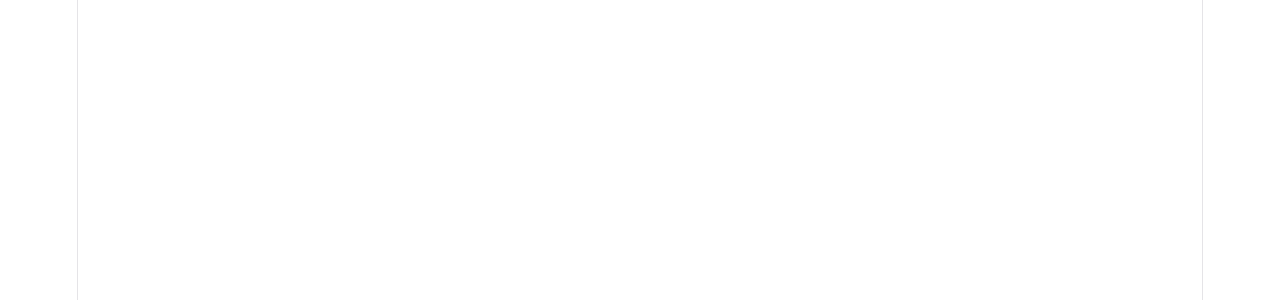
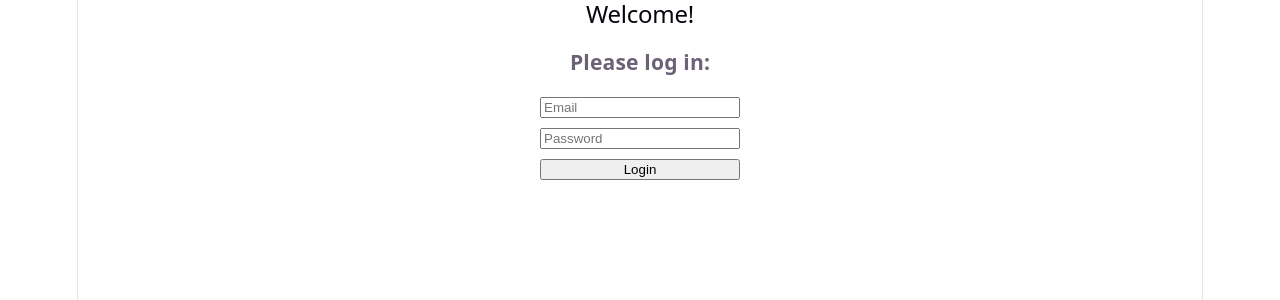
Before and after one commit to kkatalz/hiring-optimization-and-automatization-platform, a React (Vite) app in the folder frontend/: page / in a window 1280 px wide. Shown: the top 300 px of the page. Built offline with nearby package versions, Linux system fonts and the light colour scheme.

Commit message:
feat: implement login using axios instance and RTK (createAsyncThunk + extraReducers)

```diff
--- a/frontend/src/App.tsx
+++ b/frontend/src/App.tsx
@@ -1,5 +1,7 @@
+import { LoginForm } from './features/auth/LoginForm';
+
 function App() {
-  return <></>;
+  return <LoginForm />;
 }
 
 export default App;
--- /dev/null
+++ b/frontend/src/app/api.ts
@@ -0,0 +1,11 @@
+import axios from 'axios';
+
+const api = axios.create({
+  baseURL: 'http://localhost:3000',
+  headers: {
+    'Content-Type': 'application/json',
+  },
+  withCredentials: true,
+});
+
+export default api;
--- /dev/null
+++ b/frontend/src/features/auth/LoginForm.tsx
@@ -0,0 +1,67 @@
+import { useState } from 'react';
+import { useAppDispatch, useAppSelector } from '../../app/hooks';
+import { login } from './authSlice';
+
+interface LoginFields {
+  email: string;
+  password: string;
+}
+
+export const LoginForm = () => {
+  const dispatch = useAppDispatch();
+  const [loginFields, setLoginFields] = useState<LoginFields>({
+    email: '',
+    password: '',
+  });
+  const { status, user, error } = useAppSelector((state) => state.auth);
+
+  const handleChange = (e: React.ChangeEvent<HTMLInputElement>) => {
+    setLoginFields({ ...loginFields, [e.target.name]: e.target.value });
+  };
+
+  const handleSubmit = (e: React.FormEvent) => {
+    e.preventDefault();
+    dispatch(login(loginFields));
+  };
+
+  return (
+    <section>
+      <h2>Welcome!</h2>
+      <h3>Please log in:</h3>
+      <form
+        onSubmit={handleSubmit}
+        style={{
+          display: 'flex',
+          flexDirection: 'column',
+          gap: '10px',
+          width: '200px',
+          margin: '0 auto',
+        }}
+      >
+        <input
+          type='email'
+          name='email'
+          placeholder='Email'
+          value={loginFields.email}
+          onChange={handleChange}
+        />
+        <input
+          type='password'
+          name='password'
+          placeholder='Password'
+          value={loginFields.password}
+          onChange={handleChange}
+        />
+        <button type='submit' disabled={status === 'loading'}>
+          {status === 'loading' ? 'Logging in...' : 'Login'}
+        </button>
+      </form>
+
+      {status === 'authenticated' && user && (
+        <p>Logged in as: ({user.email})</p>
+      )}
+
+      {error && <p style={{ color: 'red' }}>{error}</p>}
+    </section>
+  );
+};
--- a/frontend/src/features/auth/authSlice.ts
+++ b/frontend/src/features/auth/authSlice.ts
@@ -1,5 +1,5 @@
-import type { PayloadAction } from '@reduxjs/toolkit';
-import { createSlice } from '@reduxjs/toolkit';
+import { createAsyncThunk, createSlice } from '@reduxjs/toolkit';
+import api from '../../app/api';
 
 interface UserDto {
   id: string;
@@ -13,37 +13,53 @@
 
 interface AuthState {
   user: UserDto | null;
-  accessToken: string | null;
-  status: 'authenticated' | 'unauthenticated';
+  status: 'authenticated' | 'unauthenticated' | 'loading';
+  error: string | null;
 }
 
 const initialState: AuthState = {
   user: null,
-  accessToken: null,
   status: 'unauthenticated',
+  error: null,
 };
 
 const authSlice = createSlice({
   name: 'auth',
   initialState,
   reducers: {
-    setCredentials: (
-      state,
-      action: PayloadAction<{ user: UserDto; accessToken: string }>,
-    ) => {
-      state.user = action.payload.user;
-      state.accessToken = action.payload.accessToken;
-      state.status = 'authenticated';
-    },
-
     logout: (state) => {
       state.user = null;
-      state.accessToken = null;
       state.status = 'unauthenticated';
+      state.error = null;
     },
+  },
+  extraReducers: (builder) => {
+    builder.addCase(login.pending, (state) => {
+      state.status = 'loading';
+      state.error = null;
+    });
+
+    builder.addCase(login.fulfilled, (state, action) => {
+      state.user = action.payload;
+      state.status = 'authenticated';
+    });
+
+    builder.addCase(login.rejected, (state, action) => {
+      state.user = null;
+      state.status = 'unauthenticated';
+      state.error = action.error.message ?? 'Login failed';
+    });
   },
 });
 
-export const { setCredentials, logout } = authSlice.actions;
+export const login = createAsyncThunk<
+  UserDto,
+  { email: string; password: string }
+>('auth/login', async (credentials) => {
+  const response = await api.post('/auth/login', credentials);
+  return response.data;
+});
+
+export const { logout } = authSlice.actions;
 
 export default authSlice.reducer;
--- a/frontend/tsconfig.node.json
+++ b/frontend/tsconfig.node.json
@@ -2,8 +2,9 @@
   "compilerOptions": {
     "tsBuildInfoFile": "./node_modules/.tmp/tsconfig.node.tsbuildinfo",
     "target": "es2023",
-    "lib": ["ES2023"],
+    "lib": ["DOM", "DOM.Iterable", "ES2023"],
     "module": "esnext",
+    "jsx": "react-jsx",
     "types": ["node"],
     "skipLibCheck": true,
 
@@ -20,5 +21,5 @@
     "erasableSyntaxOnly": true,
     "noFallthroughCasesInSwitch": true
   },
-  "include": ["vite.config.ts"]
+  "include": ["src", "vite.config.ts"]
 }
```
